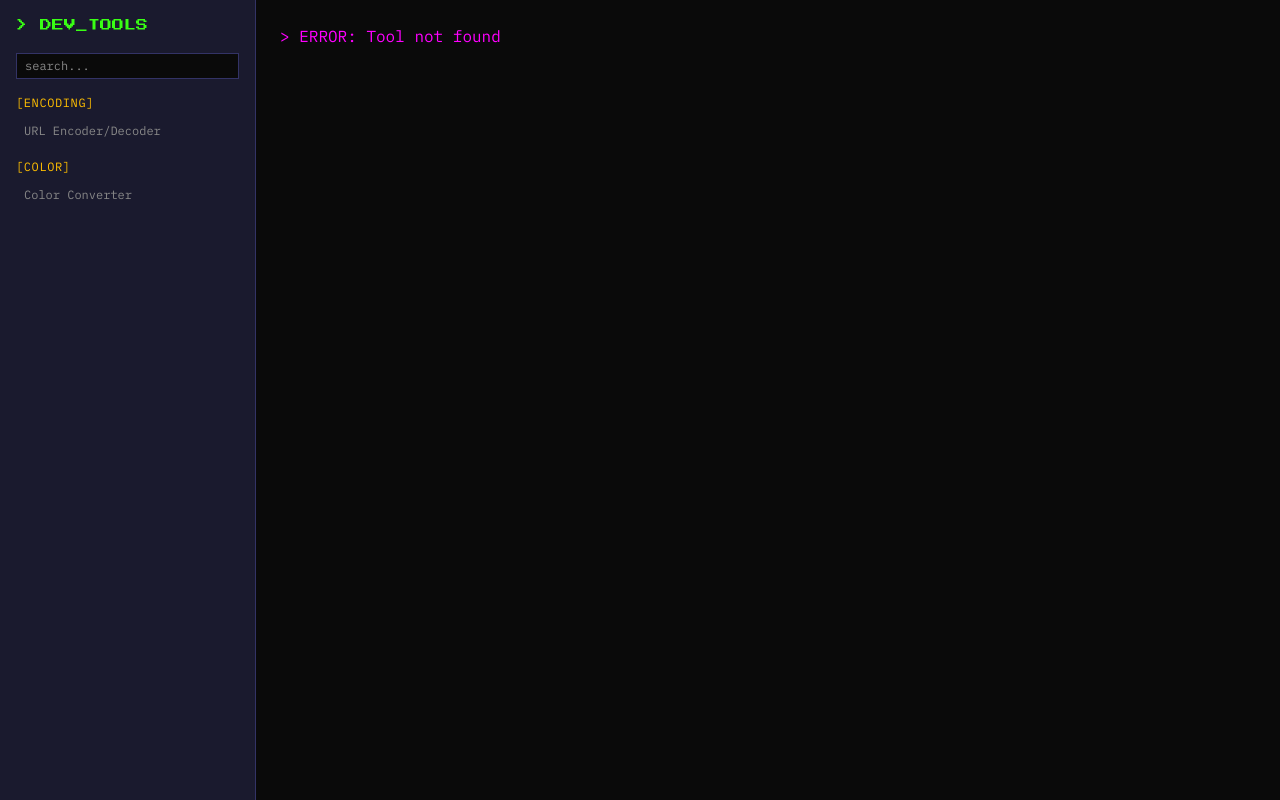
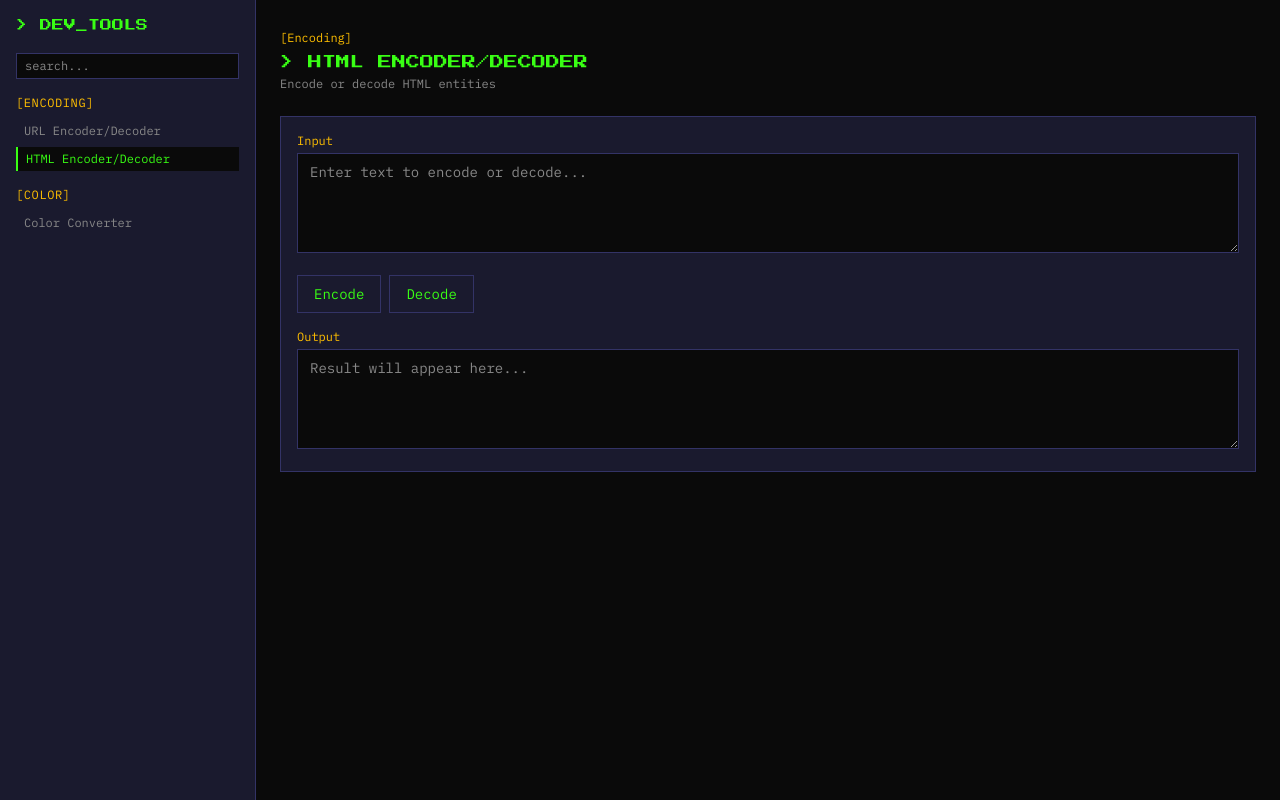
Before and after one commit to nielsbosma/lots-of-dev-tools, a React (Vite) app: page /tool/html-encoder in a window 1280 px wide. Before the commit this address had no page. Built offline with nearby package versions, Linux system fonts and the light colour scheme.

Commit message:
Add HTML Encoder/Decoder tool
- Implements encodeHtml and decodeHtml logic functions
- Adds comprehensive unit tests for encoding and decoding
- Creates React component with encode/decode buttons
- Registers tool in registry under Encoding category
- All tests passing (62 passed)

```diff
--- /dev/null
+++ b/src/tools/html-encoder/html-encoder.logic.ts
@@ -0,0 +1,14 @@
+export function encodeHtml(input: string): string {
+  return input
+    .replace(/&/g, "&amp;")
+    .replace(/</g, "&lt;")
+    .replace(/>/g, "&gt;")
+    .replace(/"/g, "&quot;")
+    .replace(/'/g, "&#39;");
+}
+
+export function decodeHtml(input: string): string {
+  const textarea = document.createElement("textarea");
+  textarea.innerHTML = input;
+  return textarea.value;
+}
--- /dev/null
+++ b/src/tools/html-encoder/html-encoder.tsx
@@ -0,0 +1,47 @@
+import { useState } from "react";
+import { Textarea } from "@/components/ui/textarea";
+import { Button } from "@/components/ui/button";
+import { Label } from "@/components/ui/label";
+import { encodeHtml, decodeHtml } from "./html-encoder.logic";
+
+export default function HtmlEncoder() {
+  const [input, setInput] = useState("");
+  const [output, setOutput] = useState("");
+
+  function handleEncode() {
+    setOutput(encodeHtml(input));
+  }
+
+  function handleDecode() {
+    setOutput(decodeHtml(input));
+  }
+
+  return (
+    <div className="space-y-4">
+      <div>
+        <Label htmlFor="html-input">Input</Label>
+        <Textarea
+          id="html-input"
+          value={input}
+          onChange={(e) => setInput(e.target.value)}
+          placeholder="Enter text to encode or decode..."
+        />
+      </div>
+
+      <div className="flex gap-2">
+        <Button onClick={handleEncode}>Encode</Button>
+        <Button onClick={handleDecode}>Decode</Button>
+      </div>
+
+      <div>
+        <Label htmlFor="html-output">Output</Label>
+        <Textarea
+          id="html-output"
+          value={output}
+          readOnly
+          placeholder="Result will appear here..."
+        />
+      </div>
+    </div>
+  );
+}
--- a/src/tools/registry.ts
+++ b/src/tools/registry.ts
@@ -17,6 +17,13 @@ export const toolRegistry: ToolDefinition[] = [
     component: () => import("./url-encoder/url-encoder"),
   },
   {
+    id: "html-encoder",
+    name: "HTML Encoder/Decoder",
+    description: "Encode or decode HTML entities",
+    category: "Encoding",
+    component: () => import("./html-encoder/html-encoder"),
+  },
+  {
     id: "color-converter",
     name: "Color Converter",
     description: "Convert colors between HEX, RGB, and HSL",
```
Also changed, not shown: 2 other files (tests, documents, lock files or other folders).
